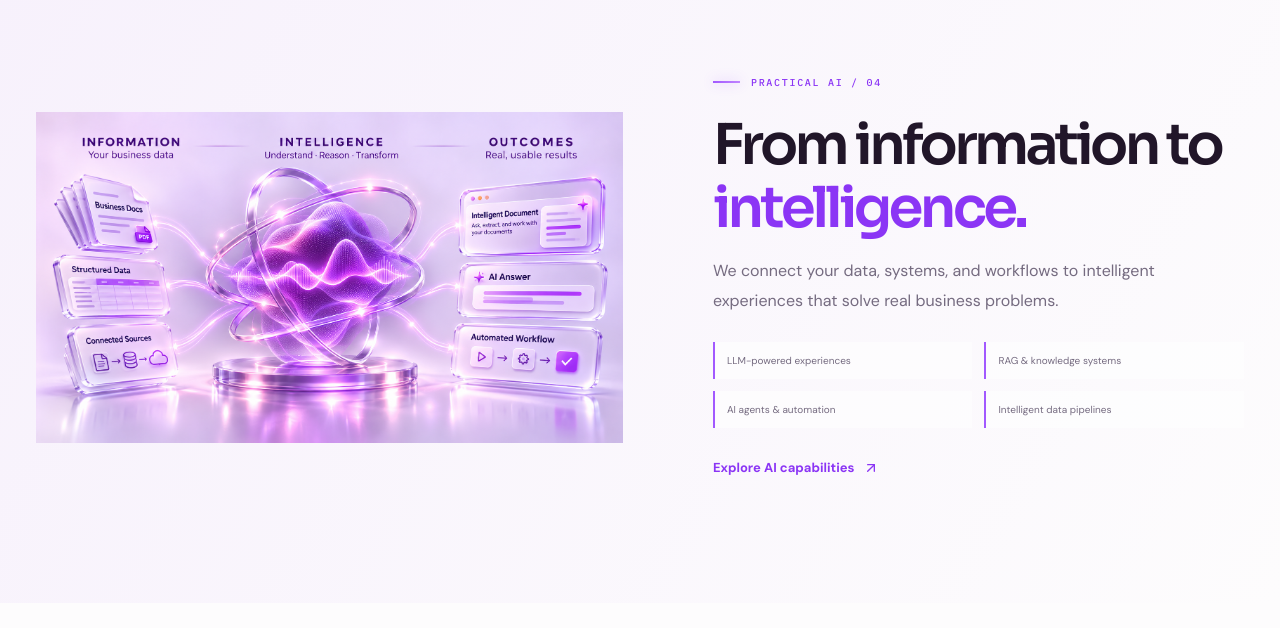
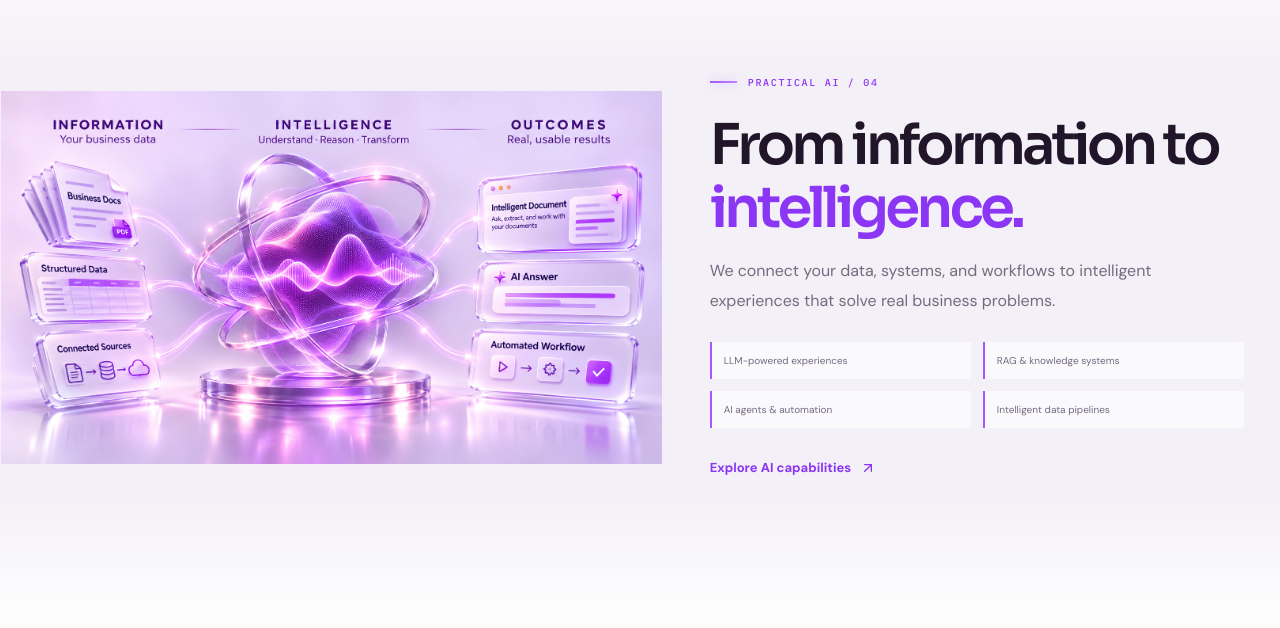
Before and after one commit to Neha9826/dev-engine-ai, a React (Vite) app: page / in a window 1280 px wide. Shown: the part 3532-4160 px from the top of the page. Built offline with nearby package versions, Linux system fonts and the light colour scheme; no server answers.

Commit message:
Refine light-theme AI artwork sizing and background

```diff
--- a/src/styles/globals.css
+++ b/src/styles/globals.css
@@ -544,3 +544,50 @@ p{font-size:16px}
     opacity:.45;
   }
 }
+
+/* Light-theme information-to-intelligence video integration */
+.intelligence-section-light{
+  --intelligence-artwork-bg:#f4f0f7;
+  background:
+    linear-gradient(to bottom,var(--bg) 0%,transparent 17%,transparent 83%,var(--bg) 100%),
+    var(--intelligence-artwork-bg);
+}
+.intelligence-section-light .intelligence-layout{
+  gap:clamp(54px,6.5vw,90px);
+}
+.intelligence-section-light .intelligence-artwork{
+  width:min(112%,828px);
+  max-width:828px;
+  margin-left:-6%;
+  aspect-ratio:1671 / 941;
+  overflow:visible;
+  background:var(--intelligence-artwork-bg);
+}
+.intelligence-section-light .intelligence-artwork img,
+.intelligence-section-light .intelligence-artwork-video{
+  display:block;
+  width:100%;
+  height:auto;
+  max-height:none;
+  object-fit:contain;
+  aspect-ratio:1671 / 941;
+  background:var(--intelligence-artwork-bg);
+}
+.intelligence-section-light .intelligence-artwork-aura{display:none}
+@media(max-width:1050px){
+  .intelligence-section-light .intelligence-artwork{
+    width:108%;
+    margin-left:-4%;
+  }
+}
+@media(max-width:760px){
+  .intelligence-section-light .intelligence-layout{gap:35px}
+  .intelligence-section-light .intelligence-artwork{
+    width:100%;
+    max-width:100%;
+    margin:0;
+  }
+}
+@media(max-width:430px){
+  .intelligence-section-light .intelligence-artwork{width:100%}
+}
```
